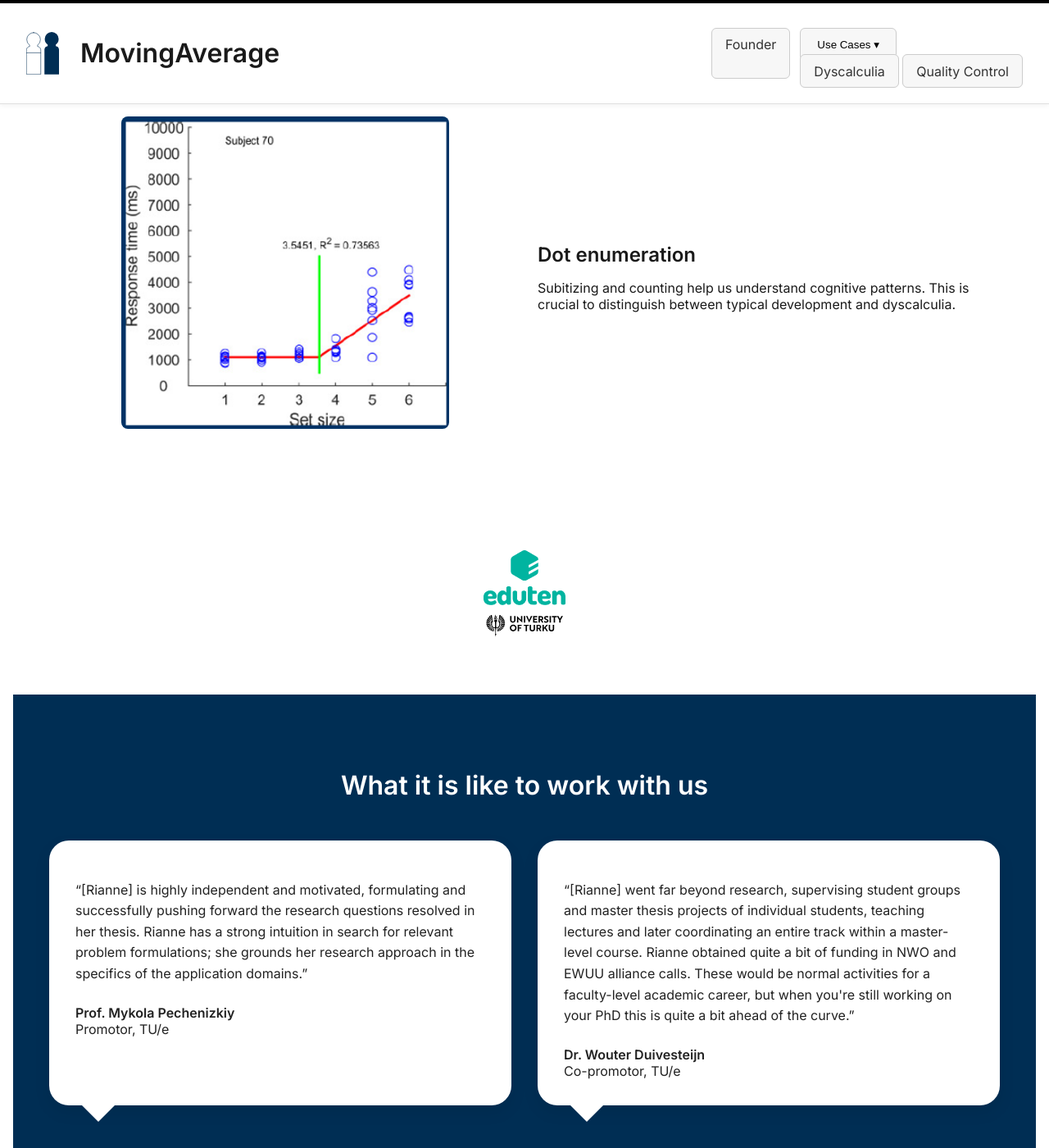
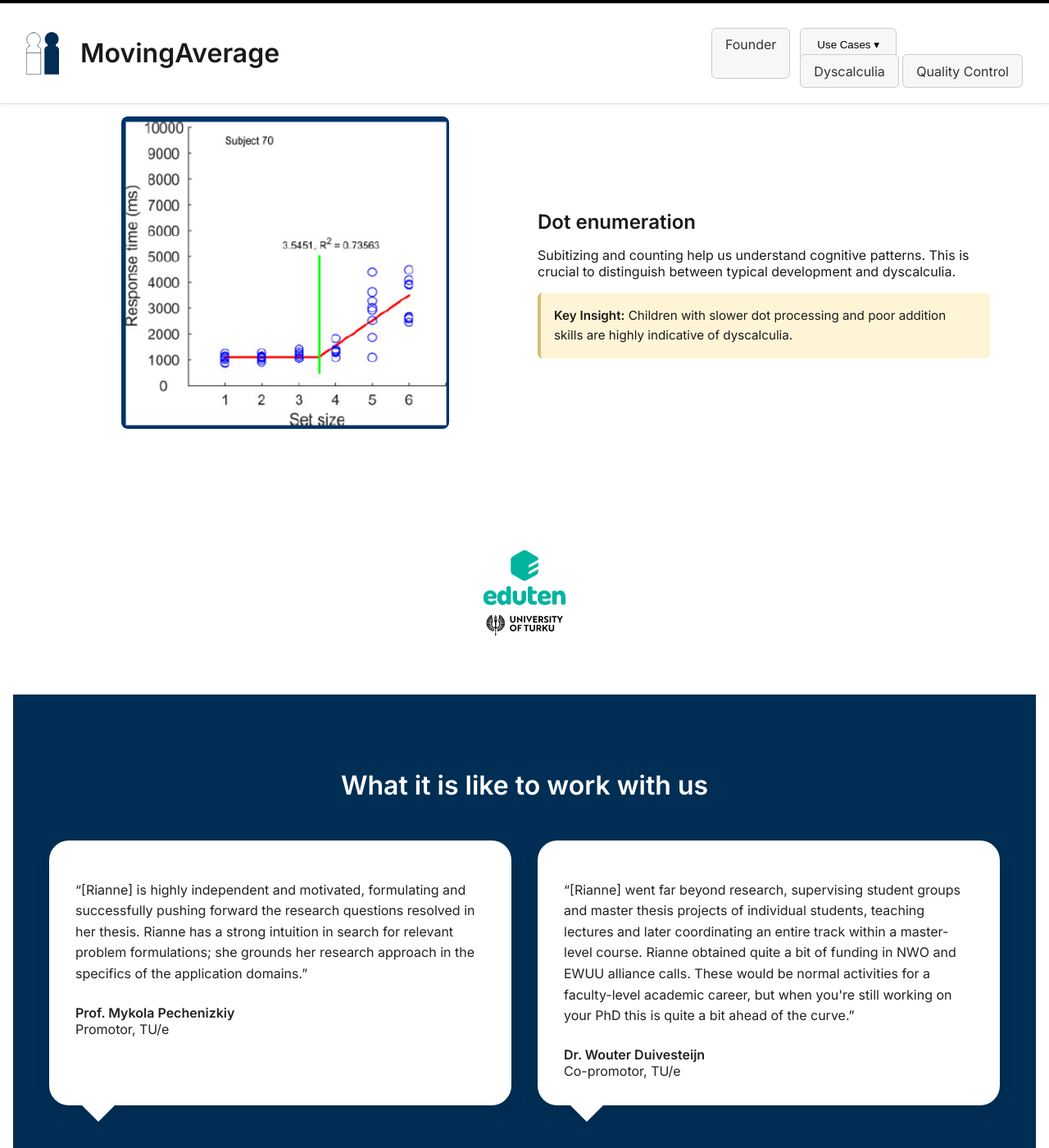
Before and after one commit to moving-average/moving-average.github.io, a Jekyll site: the page built from usecase1.markdown, in a window 1280 px wide and 1400 px high, scrolled down 1387 px. Shown: the whole window at 82% size. Built offline with Jekyll 4.4.1, drawn with Linux system fonts in a browser that asks for light colours.

Commit message:
update website

```diff
--- a/_layouts/home.html
+++ b/_layouts/home.html
@@ -95,6 +95,9 @@
         <div class="info-text">
           <h3>{{ row.title }}</h3>
           <p>{{ row.text | markdownify }}</p>
+          {% if row.html %}
+          {{ row.html }}
+          {% endif %}
         </div>
         <div class="info-image">
           <img src="{{ row.image }}" alt="{{ row.alt | default: 'Illustratie' }}"
--- a/assets/style.css
+++ b/assets/style.css
@@ -505,6 +505,16 @@ footer a:hover {
   opacity: 0.4;
 }
 
+.highlight-box {
+  margin-top: 1rem;
+  padding: 1rem;
+  background-color: #fff5d6;
+  border-left: 4px solid #d6be76;
+  border-radius: 6px;
+  font-size: 0.95rem;
+  line-height: 1.6;
+}
+
 @media (max-width: 768px) {
   .testimonials-wrapper {
     flex-direction: column;
--- a/usecase1.markdown
+++ b/usecase1.markdown
@@ -34,7 +34,13 @@ info_blocks_reversed:
     image_width: 300px
 
   - title: "Dot enumeration"
-    text: Subitizing and counting help us understand cognitive patterns. This is crucial to distinguish between typical development and dyscalculia.
+    text: |
+      Subitizing and counting help us understand cognitive patterns. This is crucial to distinguish between typical development and dyscalculia.
+    html: |
+      <div class="highlight-box">
+        <strong>Key Insight:</strong>
+        Children with slower dot processing and poor addition skills are highly indicative of dyscalculia.
+        </div>
     image: /assets/img/algebrakit4.png
     alt: Content creation visual
     image_width: 400px
```
